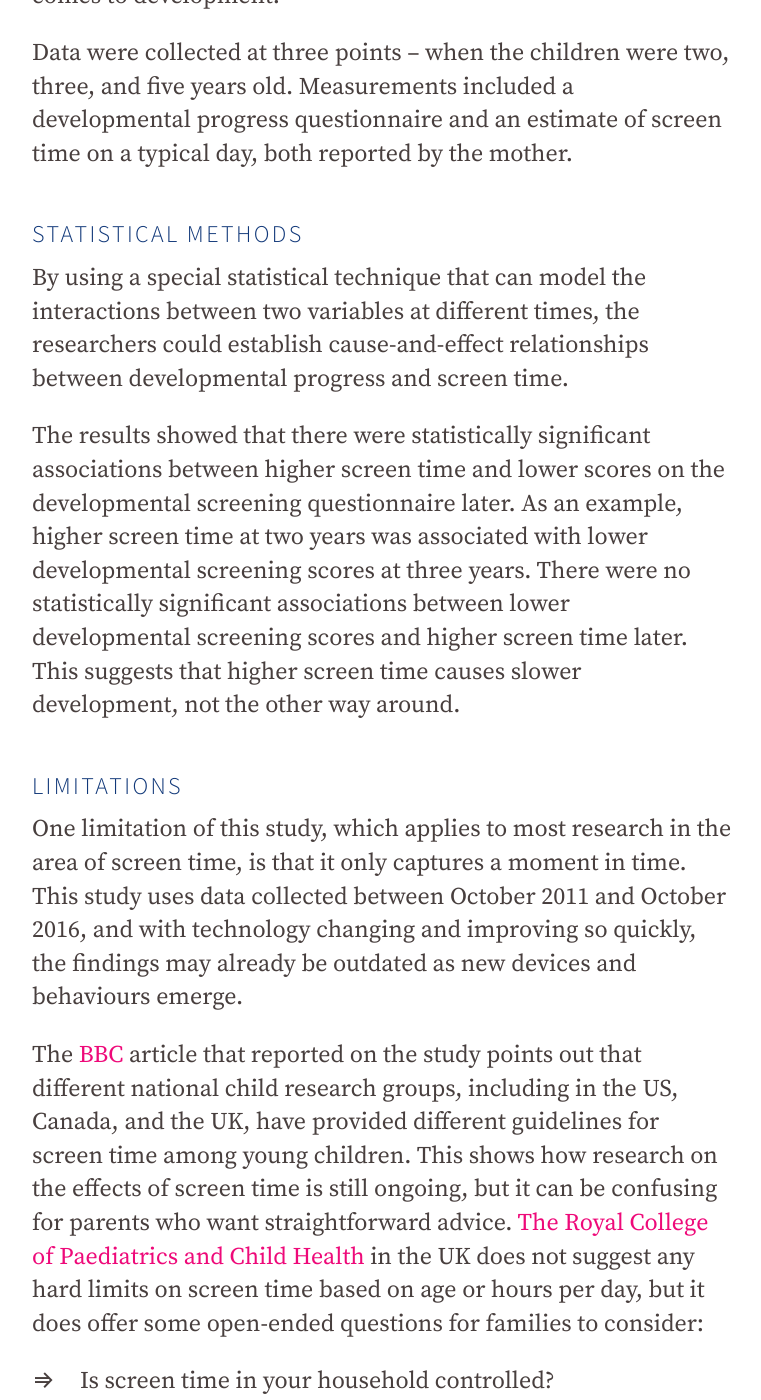
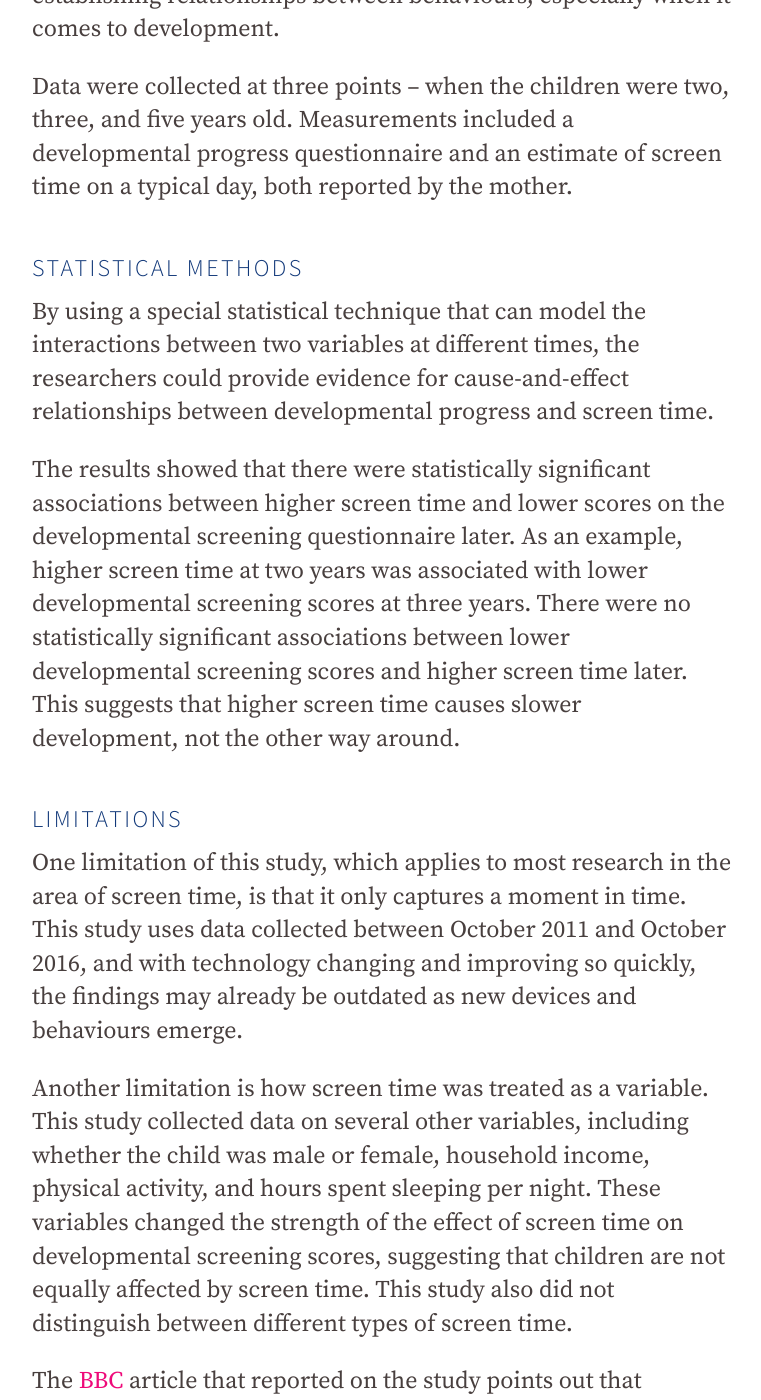
Before and after one commit to famliy-screen-time/familyscreentime.ca, a Jekyll site: the page built from _posts/2020-03-15-cause-effect-in-screen-time-and-developmental-progress.md, in a window 1280 px wide and 1400 px high, scrolled down 737 px. Shown: the whole window, without its empty margins (56-817 px from the left). Built offline with Jekyll 4.4.1, drawn with Linux system fonts in a browser that asks for light colours; nearby versions of some CDN libraries; some of the changed text lies outside the part shown.

Commit message:
Update Blog “2020-03-15-cause-effect-in-screen-time-and-developmental-progress”

```diff
--- a/_posts/2020-03-15-cause-effect-in-screen-time-and-developmental-progress.md
+++ b/_posts/2020-03-15-cause-effect-in-screen-time-and-developmental-progress.md
@@ -4,7 +4,7 @@
 date: 2020-03-15T03:07:14.925Z
 author: emmasmith
 ---
-Early childhood is a key developmental stage, and any factor that may have an impact on that development is important to know. A [recent study](https://jamanetwork.com/journals/jamapediatrics/fullarticle/2722666?guestAccessKey=879c6c87-141e-48f8-8c95-4d684600a644) is the first to suggest that screen time is one of those factors. How did it come to this conclusion?
+Early childhood is a key developmental stage, and any factor that may have an impact on that development is important to know. A [recent study](https://jamanetwork.com/journals/jamapediatrics/fullarticle/2722666?guestAccessKey=879c6c87-141e-48f8-8c95-4d684600a644) is the first to provide evidence that screen time is one of those factors, specifically for performance on development screening tests. How did it come to this conclusion?
 
 <!--more-->
 
@@ -16,13 +16,15 @@
 
 #### Statistical Methods
 
-By using a special statistical technique that can model the interactions between two variables at different times, the researchers could establish cause-and-effect relationships between developmental progress and screen time.
+By using a special statistical technique that can model the interactions between two variables at different times, the researchers could provide evidence for cause-and-effect relationships between developmental progress and screen time.
 
 The results showed that there were statistically significant associations between higher screen time and lower scores on the developmental screening questionnaire later. As an example, higher screen time at two years was associated with lower developmental screening scores at three years. There were no statistically significant associations between lower developmental screening scores and higher screen time later. This suggests that higher screen time causes slower development, not the other way around.
 
 #### Limitations
 
 One limitation of this study, which applies to most research in the area of screen time, is that it only captures a moment in time. This study uses data collected between October 2011 and October 2016, and with technology changing and improving so quickly, the findings may already be outdated as new devices and behaviours emerge.
+
+Another limitation is how screen time was treated as a variable. This study collected data on several other variables, including whether the child was male or female, household income, physical activity, and hours spent sleeping per night. These variables changed the strength of the effect of screen time on developmental screening scores, suggesting that children are not equally affected by screen time. This study also did not distinguish between different types of screen time.
 
 The [BBC](https://www.bbc.com/news/health-47026834) article that reported on the study points out that different national child research groups, including in the US, Canada, and the UK, have provided different guidelines for screen time among young children. This shows how research on the effects of screen time is still ongoing, but it can be confusing for parents who want straightforward advice. [The Royal College of Paediatrics and Child Health](https://www.rcpch.ac.uk/sites/default/files/2018-12/rcpch_screen_time_guide_-_final.pdf) in the UK does not suggest any hard limits on screen time based on age or hours per day, but it does offer some open-ended questions for families to consider:
 
@@ -32,3 +34,9 @@
 * Are you able to control snacking during screen time?
 
 Questions like these will always be relevant, no matter the place or time.
+
+#### Conclusion
+
+What is the takeaway from this study? There is evidence to show that screen time has the potential to be harmful to child development. However, this is a complicated relationship that involves many factors, not just screen time by itself.
+
+This study does not suggest that screen time is inherently bad. Instead, parents should be mindful of how their children are interacting with technology. Questions like the ones above can be used to help develop healthy screen time habits in the home.
```
